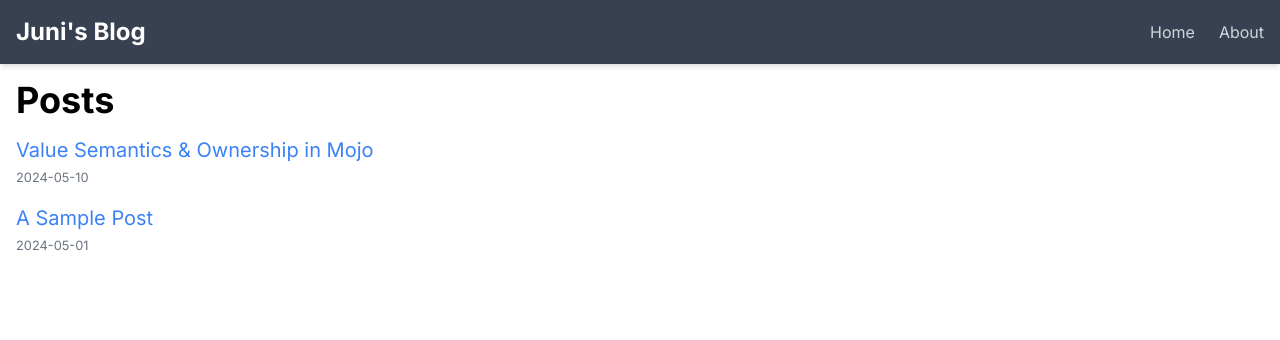
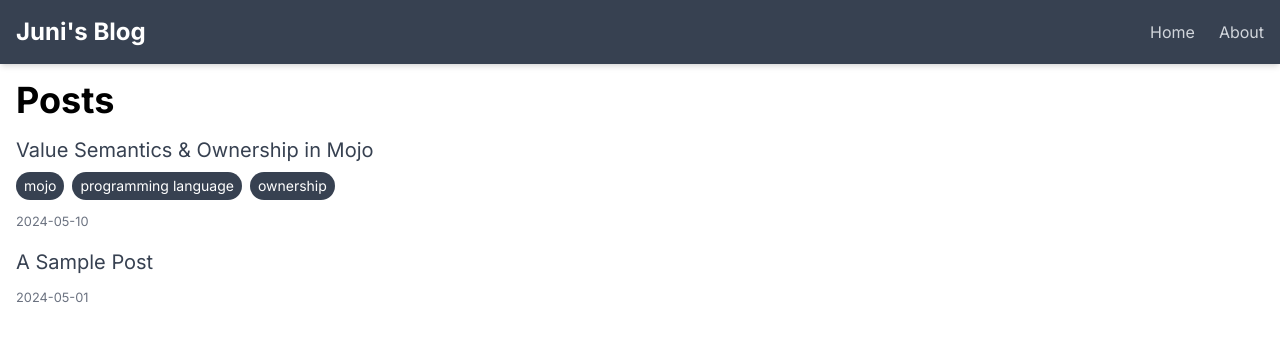
Before and after one commit to JuniMay/junimay.github.io, a Next.js app: page / in a window 1280 px wide. Shown: the top 340 px of the page. Built offline with nearby package versions, Linux system fonts and the light colour scheme.

Commit message:
feat: support optional tags

```diff
--- a/app/page.tsx
+++ b/app/page.tsx
@@ -9,12 +9,25 @@ export default function Home() {
     <div className="container mx-auto px-4">
       <h1 className="text-4xl font-bold my-4">Posts</h1>
       <ul>
-        {allPostsData.map(({ id, date, title }) => (
+        {allPostsData.map(({ id, date, title, tags }) => (
           <li key={id} className="mb-4">
-            <Link href={`/posts/${id}`} className="text-xl text-blue-500">
+            <Link href={`/posts/${id}`} className="text-xl text-gray-700 my-4">
               {title}
             </Link>
-            <br />
+            <div className="my-2">
+              {tags && (
+                <div className="flex space-x-2">
+                  {tags.map((tag) => (
+                    <span
+                      key={tag}
+                      className="bg-gray-700 px-2 py-1 text-sm text-white rounded-full"
+                    >
+                      {tag}
+                    </span>
+                  ))}
+                </div>
+              )}
+            </div>
             <small className="text-gray-500">{date}</small>
           </li>
         ))}
--- a/app/posts/[id]/page.tsx
+++ b/app/posts/[id]/page.tsx
@@ -1,20 +1,35 @@
-import { getPostData, getSortedPostsData } from '../../../lib/posts'
+import { getPostData, getSortedPostsData } from "../../../lib/posts";
 
 export async function generateStaticParams() {
-  const posts = getSortedPostsData()
+  const posts = getSortedPostsData();
   return posts.map((post) => ({
     id: post.id,
-  }))
+  }));
 }
 
 export default async function Post({ params }: { params: { id: string } }) {
-  const postData = await getPostData(params.id)
+  const postData = await getPostData(params.id);
 
   return (
     <div className="container mx-auto px-4">
       <h1 className="text-4xl font-bold my-4">{postData.title}</h1>
-      <div className="text-gray-500">{postData.date}</div>
-      <div className="mt-4 markdown" dangerouslySetInnerHTML={{ __html: postData.contentHtml }} />
+      {postData.tags && (
+        <div className="flex space-x-2">
+          {postData.tags.map((tag) => (
+            <span
+              key={tag}
+              className="bg-gray-700 px-2 py-1 text-sm text-white rounded-full"
+            >
+              {tag}
+            </span>
+          ))}
+        </div>
+      )}
+      <div className="text-gray-500 my-4">{postData.date}</div>
+      <div
+        className="mt-4 markdown"
+        dangerouslySetInnerHTML={{ __html: postData.contentHtml }}
+      />
     </div>
-  )
+  );
 }
--- a/lib/posts.ts
+++ b/lib/posts.ts
@@ -30,7 +30,11 @@ export function getSortedPostsData() {
 
       return {
         id,
-        ...(matterResult.data as { date: string; title: string }),
+        ...(matterResult.data as {
+          date: string;
+          title: string;
+          tags?: string[];
+        }),
       };
     });
   return allPostsData.sort((a, b) => {
@@ -66,6 +70,6 @@ export async function getPostData(id: string) {
   return {
     id,
     contentHtml,
-    ...(matterResult.data as { date: string; title: string }),
+    ...(matterResult.data as { date: string; title: string; tags?: string[] }),
   };
 }
--- a/public/posts/mojo-ownership.md
+++ b/public/posts/mojo-ownership.md
@@ -1,6 +1,10 @@
 ---
 title: "Value Semantics & Ownership in Mojo"
 date: "2024-05-10"
+tags:
+    - mojo
+    - programming language
+    - ownership
 ---
 
 I am not a professional in the field of programming language design, but c++ and rust are two
```
